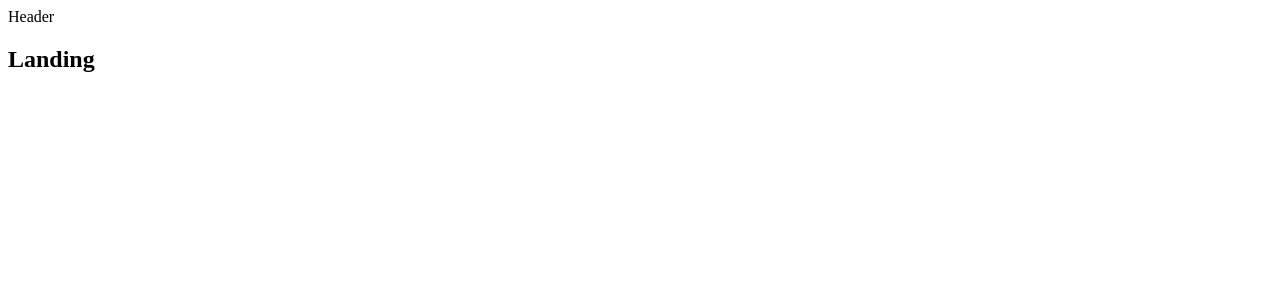
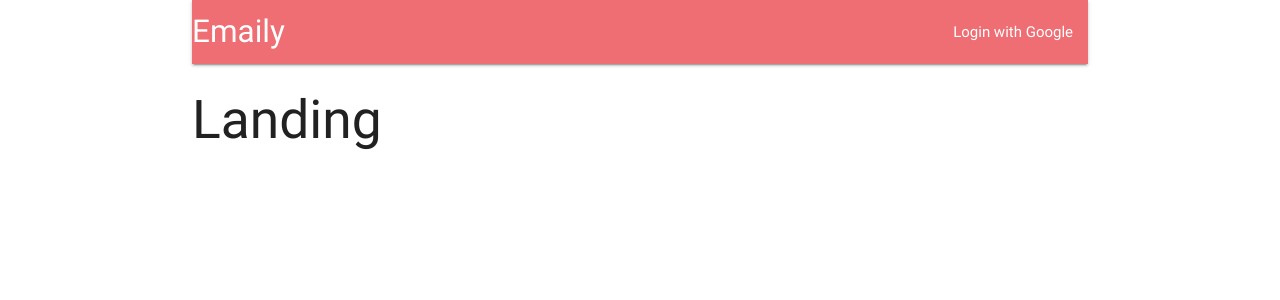
Before and after one commit to denisdenes/emaily-express-app, a React (Create React App) app in the folder client/: page / in a window 1280 px wide. Shown: the top 300 px of the page. Built offline with nearby package versions, Linux system fonts and the light colour scheme.

Commit message:
Add materialize and style the Header

```diff
--- a/client/package.json
+++ b/client/package.json
@@ -8,6 +8,7 @@
     }
   },
   "dependencies": {
+    "materialize-css": "^0.100.2",
     "react": "^16.2.0",
     "react-dom": "^16.2.0",
     "react-scripts": "1.1.1"
--- a/client/src/components/App.js
+++ b/client/src/components/App.js
@@ -8,7 +8,7 @@
 
 const App = () => {
   return (
-    <div>
+    <div className="container">
       <BrowserRouter>
         <div>
           <Header />
--- a/client/src/components/Header.js
+++ b/client/src/components/Header.js
@@ -4,7 +4,14 @@
   render() {
     return(
       <div>
-        Header
+        <nav>
+          <div className="nav-wrapper">
+            <a href="#" className="left brand-logo">Emaily</a>
+            <ul className="right ">
+              <li><a href="#">Login with Google</a></li>
+            </ul>
+          </div>
+        </nav>
       </div>
     );
   }
```
Also changed, not shown: client/src/index.js (+5 -4 lines).
